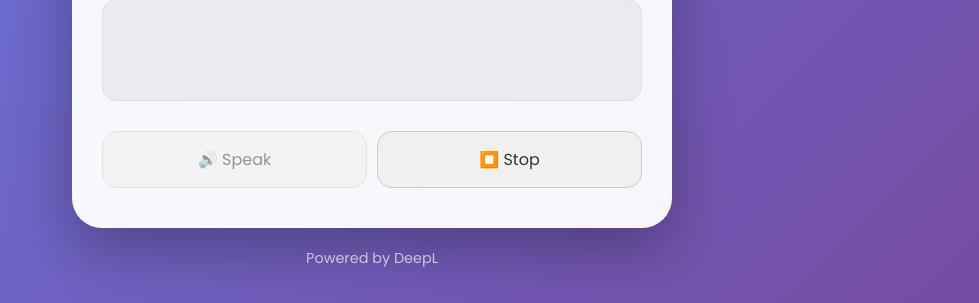
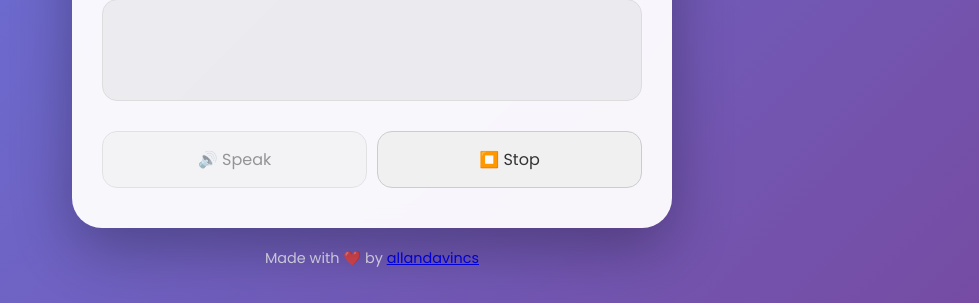
Before and after one commit to Allan-Davincs/UniTranslate, a Flask app: page / in a window 1280 px wide. Shown: the part 581-884 px from the top of the page, without its empty margins (268-1247 px from the left). Run offline with Flask 3, Linux system fonts and the light colour scheme.

Commit message:
`Removed DeepL credit, added personal credit in index.html`

```diff
--- a/templates/index.html
+++ b/templates/index.html
@@ -95,7 +95,7 @@
 
         <!-- Footer (optional) -->
         <footer>
-            <p>Powered by DeepL</p>
+            <p>Made with ❤️ by <a href="https://github.com/allan-davincs">allandavincs</a>  </p>
         </footer>
     </div>
 
```
Also changed, not shown: static/images/icon-152.png (added), 1 other file.
